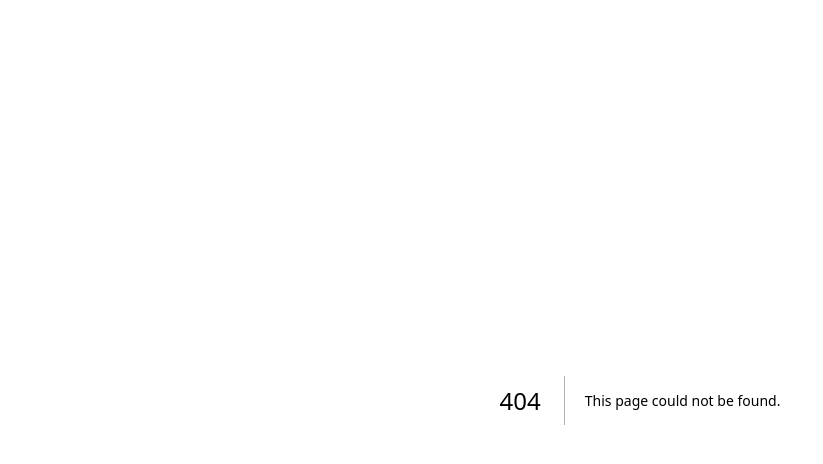
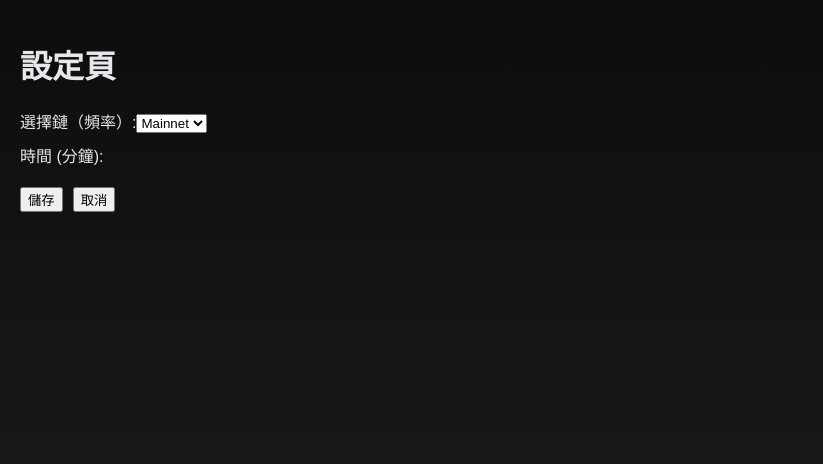
Before and after one commit to fish-in-waters-cjp/breathe-zen, a Next.js app in the folder frontend/: page /settings in a window 1280 px wide. Before the commit this address had no page. Shown: the top 464 px of the page, without its empty margins (0-823 px from the left). Built offline with nearby package versions, Linux system fonts and the light colour scheme; what @rainbow-me/rainbowkit, wagmi would draw is missing.

Commit message:
feat: add Settings

```diff
--- /dev/null
+++ b/frontend/src/pages/settings.tsx
@@ -0,0 +1,45 @@
+"use client";
+// pages/settings.js
+import { useRouter } from "next/navigation";
+import { useState } from "react";
+
+export default function Settings() {
+  const router = useRouter();
+  const [chain, setChain] = useState("mainnet");
+  //   const [duration, setDuration] = useState(5) // 以分鐘為單位
+
+  const goBack = () => router.push("/");
+
+  const handleSave = () => {
+    // 儲存設定 (此處可擴充為 context 或後端 API)
+    // localStorage.setItem('settings', JSON.stringify({ chain, duration }))
+    goBack();
+  };
+
+  return (
+    <div style={{ padding: "20px" }}>
+      <h1>設定頁</h1>
+      <div style={{ margin: "10px 0" }}>
+        <label>
+          選擇鏈（頻率）:
+          <select value={chain} onChange={(e) => setChain(e.target.value)}>
+            <option value="mainnet">Mainnet</option>
+            <option value="polygon">Polygon</option>
+          </select>
+        </label>
+      </div>
+      <div style={{ margin: "10px 0" }}>
+        <label>
+          時間 (分鐘):
+          {/* <input type="number" value={duration} onChange={(e) => setDuration(e.target.value)} /> */}
+        </label>
+      </div>
+      <div style={{ marginTop: "20px" }}>
+        <button onClick={handleSave} style={{ marginRight: "10px" }}>
+          儲存
+        </button>
+        <button onClick={goBack}>取消</button>
+      </div>
+    </div>
+  );
+}
```
